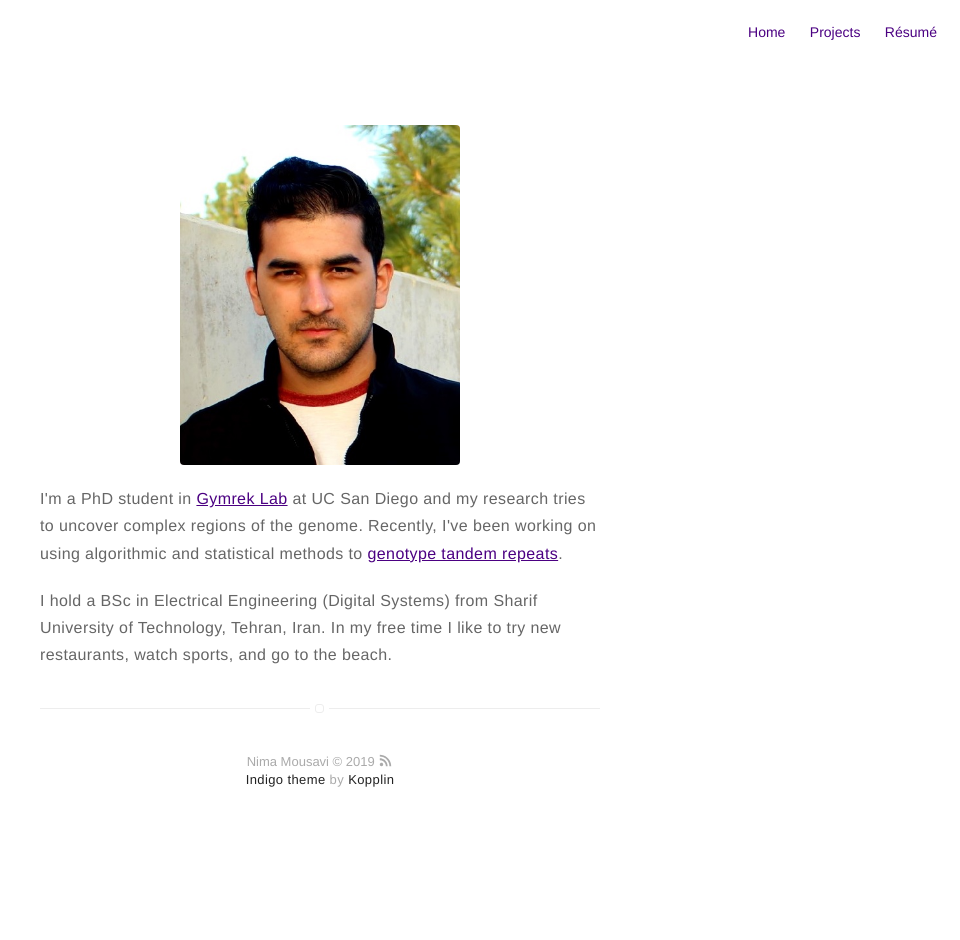
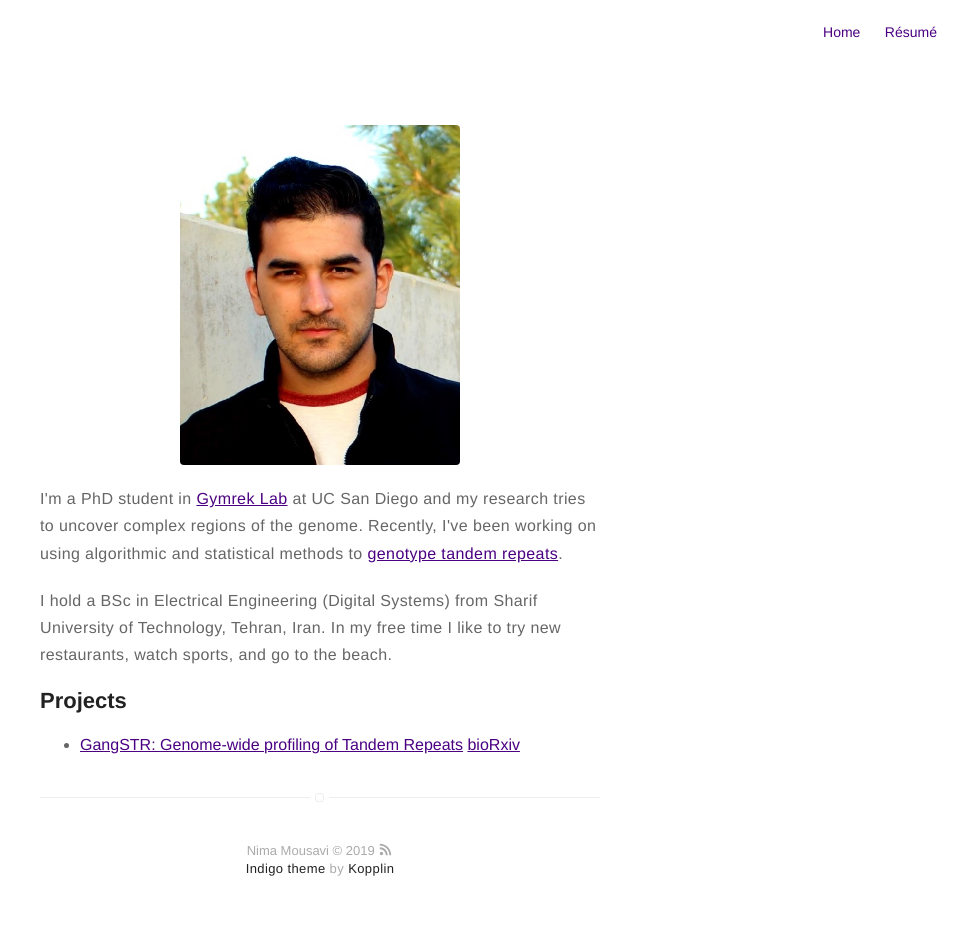
Before and after one commit to nmmsv/nmmsv.github.io, a Jekyll site: the page built from about.md, in a window 1280 px wide. Shown: the whole page, without its empty margins (320-1280 px from the left). Built offline with Jekyll 4.4.1, drawn with Linux system fonts in a browser that asks for light colours; before the commit the page ends 900 px from its top, so only the background shows below that.

```diff
--- a/_config.yml
+++ b/_config.yml
@@ -1,6 +1,6 @@
 # main text of home
 name: Nima Mousavi
-bio: Engineer - podcast listener - repeat enthusiast
+bio: Engineer | Podcast Listener | Repeats Enthusiast
 
 # twitter summary info
 description: Nima Mousavi's personal webpage.
@@ -55,7 +55,7 @@ email: mousavi@ucsd.edu
 authors:
     nmmsv:
         name: Nima Mousavi
-        bio: Engineer - podcast listener - repeat enthusiast
+        bio: Engineer | Podcast Listener | Repeats Enthusiast
         external-image: true
         picture: assets/images/profile.jpg
         twitter: nmmsv
@@ -70,7 +70,7 @@ width: normal
 # paginate_path: "blog/:num/"
 
 # if you don't need projects, comment the *projects* configs below
-projects: true
+projects: false
 
 # if you don't need "about" or "blog", comment them out below
 about: true
--- a/about.md
+++ b/about.md
@@ -8,6 +8,12 @@ layout: page
 Recently, I've been working on using algorithmic and statistical methods to <a href="https://github.com/gymreklab/GangSTR">genotype tandem repeats</a>.</p>
 
 <p>I hold a BSc in Electrical Engineering (Digital Systems) from Sharif University of Technology, Tehran, Iran. In my free time I like to try new restaurants, watch sports, and go to the beach.</p>
+
+<h2>Projects</h2>
+<ul>
+	<li><a href="https://github.com/gymreklab/GangSTR">GangSTR: Genome-wide profiling of Tandem Repeats</a> <a href="https://www.biorxiv.org/content/10.1101/361162v2">bioRxiv</a></li>
+</ul>
+
 
 <!-- <h2>Skills</h2> -->
 
@@ -27,9 +33,3 @@ Recently, I've been working on using algorithmic and statistical methods to <a h
 	<li>Scrum and Kanban</li>
 	<li>TDD e Continuous Integration</li>
 </ul> -->
-
-<!-- <h2>Projects</h2>
-
-<ul>
-	<li><a href="https://github.com/gymreklab/GangSTR">GangSTR: Genome-wide profiling of Tandem Repeats</a> <a href="https://www.biorxiv.org/content/10.1101/361162v2">bioRxiv</a></li>
-</ul> -->
```
